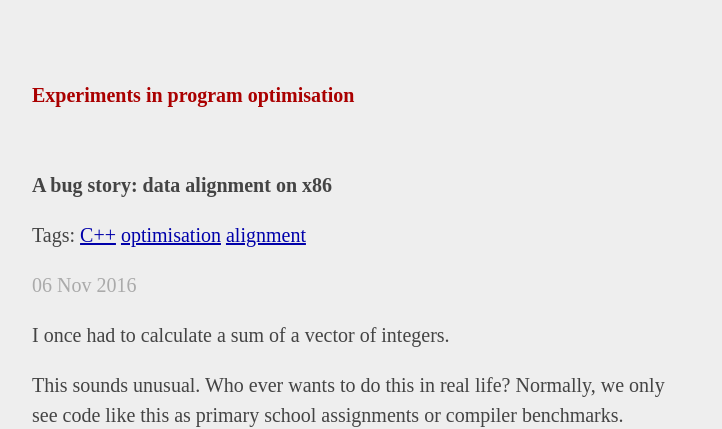
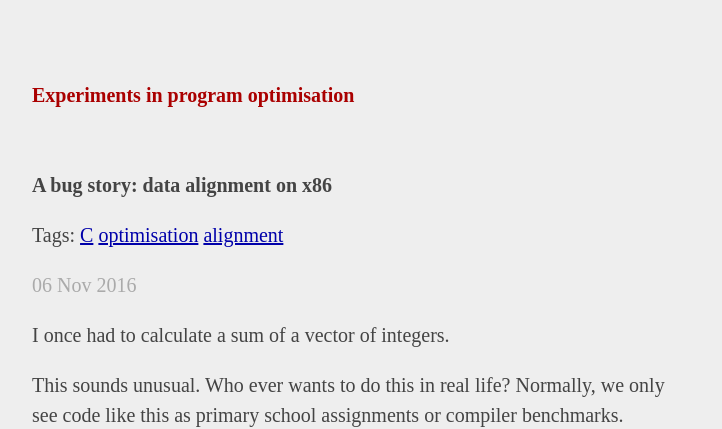
Before and after one commit to pzemtsov/pzemtsov.github.io, a Jekyll site: the page built from _posts/2016-11-06-bug-story-alignment-on-x86.md, in a window 1280 px wide and 900 px high. Shown: the top 429 px of the window, without its empty margins (278-1000 px from the left). Built offline with Jekyll 4.4.1, drawn with Linux system fonts in a browser that asks for light colours; nearby versions of some CDN libraries.

Commit message:
Fixed tags

```diff
--- a/_posts/2016-11-06-bug-story-alignment-on-x86.md
+++ b/_posts/2016-11-06-bug-story-alignment-on-x86.md
@@ -2,7 +2,7 @@
 layout: post
 title:  "A bug story: data alignment on x86"
 date:  2016-11-06 12:00:00
-tags: C++ optimisation alignment
+tags: C optimisation alignment
 ---
 
 I once had to calculate a sum of a vector of integers.
```
